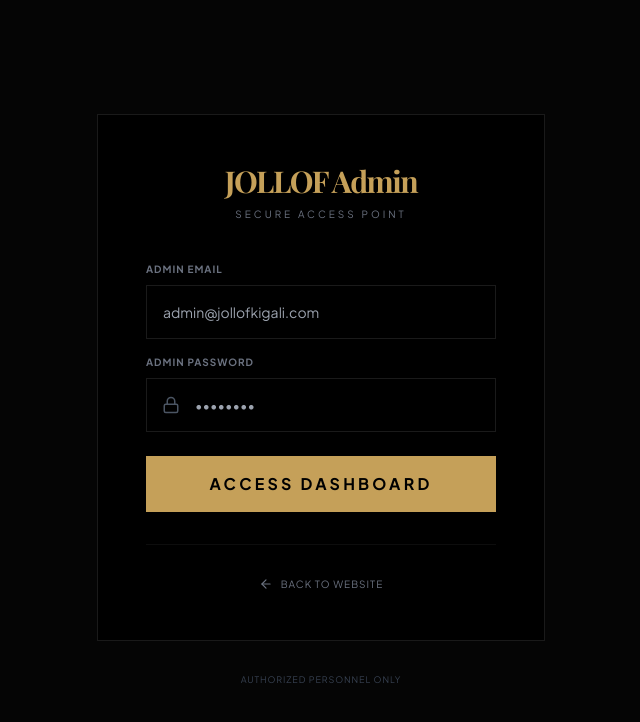
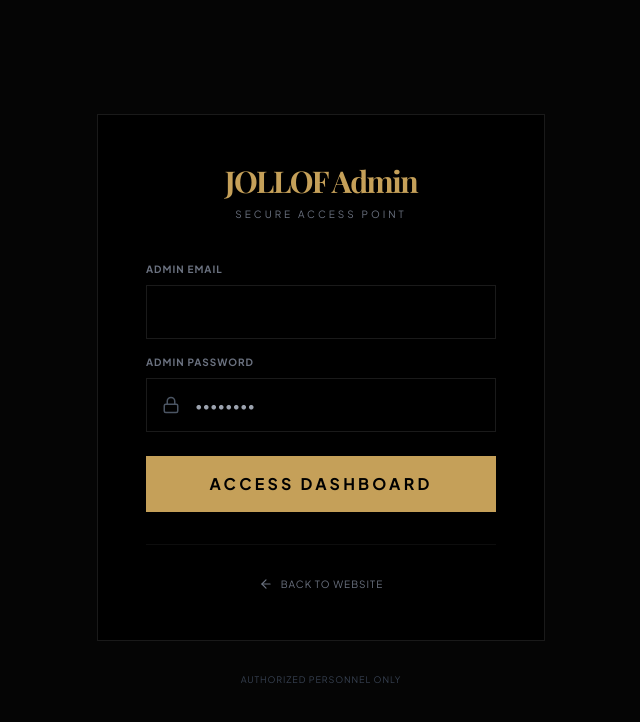
Before and after one commit to chisomogwo21/jollof-kigali, a React (Vite) app: page /#/admin/login in a window 1280 px wide. Shown: the top 722 px of the page, without its empty margins (319-959 px from the left). Built offline with nearby package versions, Linux system fonts and the light colour scheme; no server answers; the database is empty; a web font is replaced by a local one.

Commit message:
Update formspree urls and remove admin login placeholder

```diff
--- a/admin/AdminLogin.tsx
+++ b/admin/AdminLogin.tsx
@@ -50,7 +50,7 @@ const AdminLogin: React.FC = () => {
               required
               autoFocus
               className="w-full bg-black border border-white/10 p-4 outline-none focus:border-gold transition-colors text-white text-sm mb-4"
-              placeholder="admin@jollofkigali.com"
+              placeholder=""
               value={email}
               onChange={(e) => {
                 setEmail(e.target.value);
--- a/pages/OrderPage.tsx
+++ b/pages/OrderPage.tsx
@@ -71,7 +71,7 @@ const OrderPage: React.FC = () => {
 
     try {
       // Submit to Formspree
-      await fetch("https://formspree.io/f/mgoevezk", {
+      await fetch("https://formspree.io/f/xpqydqzr", {
         method: "POST",
         headers: { "Content-Type": "application/json" },
         body: JSON.stringify(submissionData),
--- a/pages/ReservationsPage.tsx
+++ b/pages/ReservationsPage.tsx
@@ -32,7 +32,7 @@ const ReservationsPage: React.FC = () => {
     };
 
     try {
-      await fetch("https://formspree.io/f/mgoevezk", {
+      await fetch("https://formspree.io/f/xvzwazob", {
         method: "POST",
         headers: { "Content-Type": "application/json" },
         body: JSON.stringify(submissionData),
```
